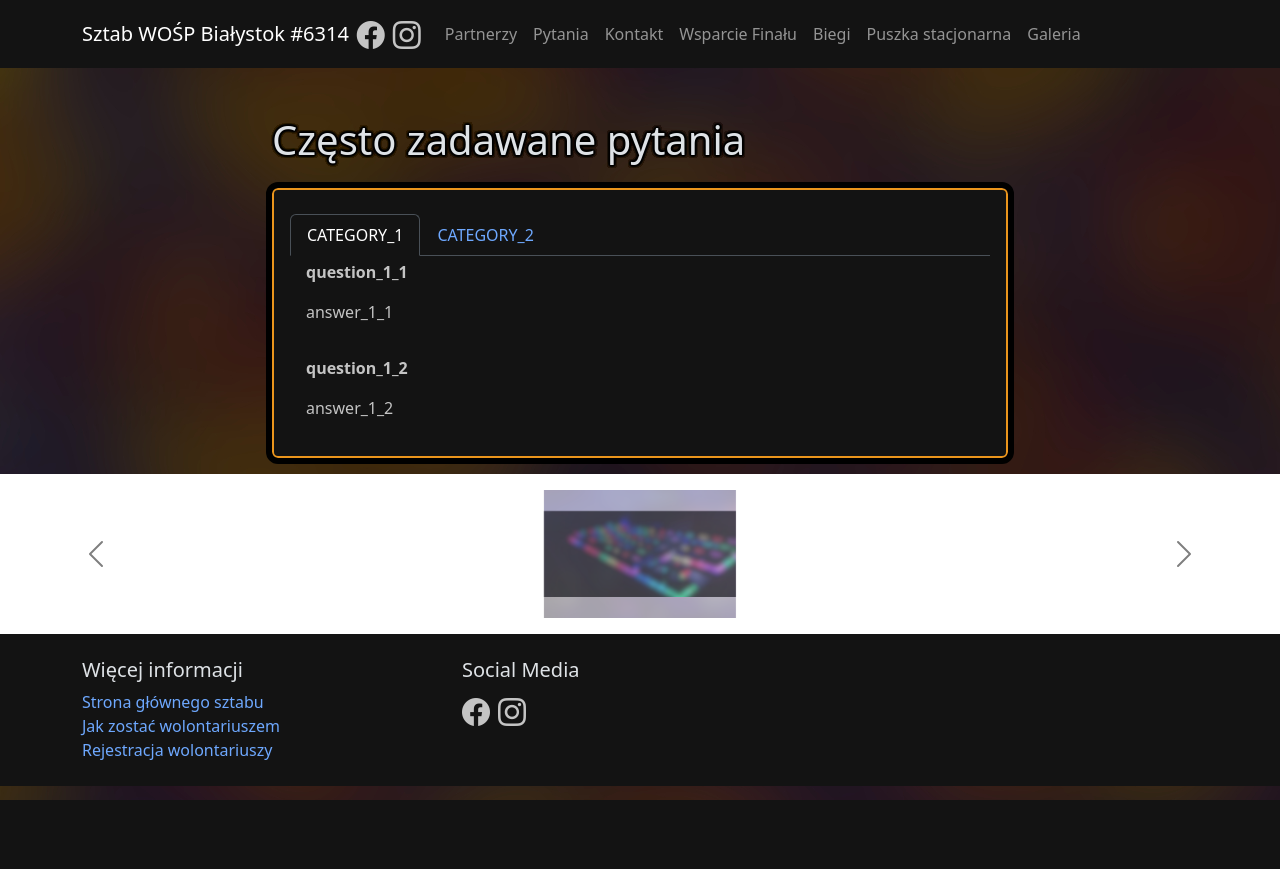
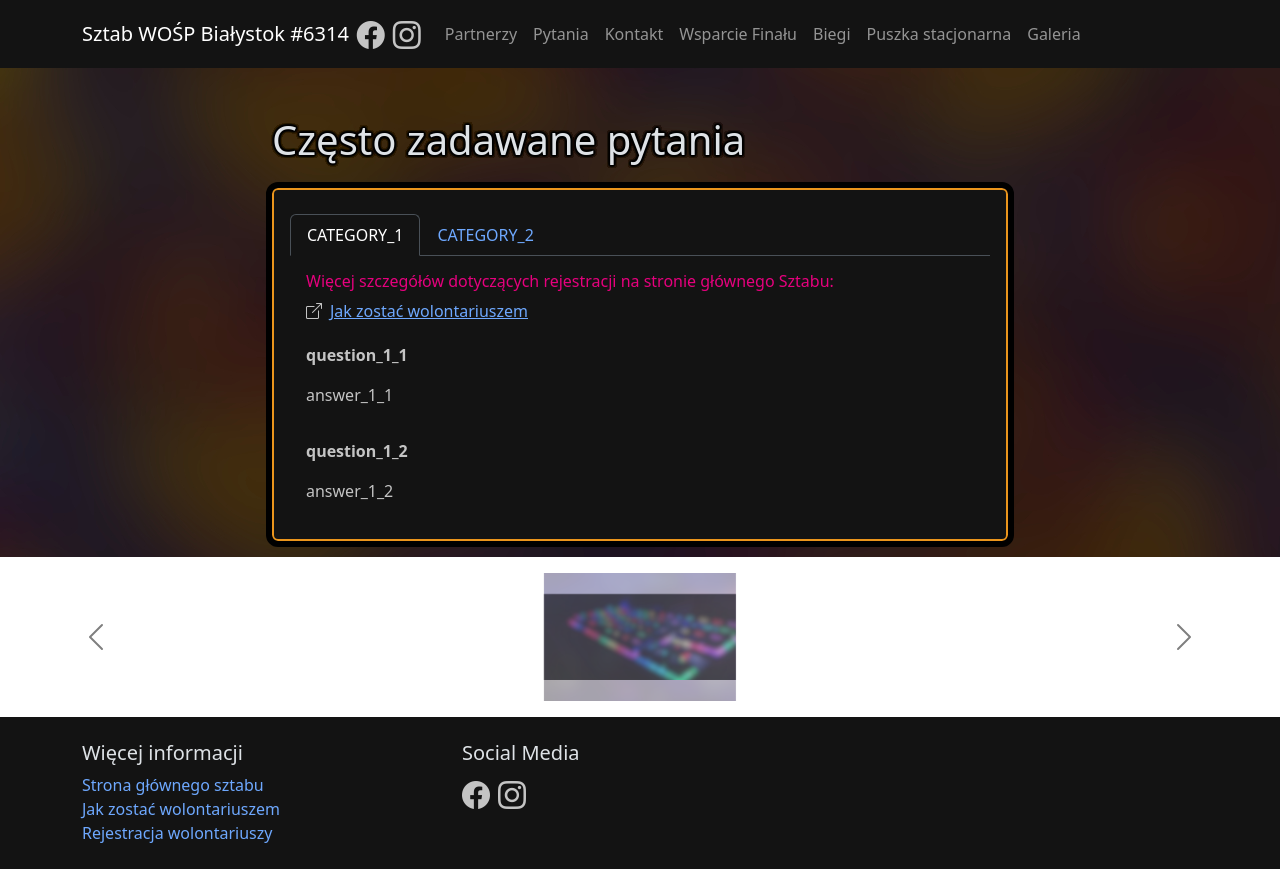
Before and after one commit to Sztab-WOSP-Bialystok/wosp-staff, a Next.js app: page /faq in a window 1280 px wide. Before the commit the page ends 800 px from the top, so only its background shows below. Built offline with nearby package versions, Linux system fonts and the light colour scheme.

Commit message:
Closes #27

```diff
--- a/app/consts/faq-category-keys.const.tsx
+++ b/app/consts/faq-category-keys.const.tsx
@@ -1,3 +1,3 @@
 export const FAQ_CATEGORY_KEYS = {
-    VOLOUNTEER: 'volounteer',
+    VOLOUNTEER: 'for_volounteer',
 }
--- a/app/faq/components/faqTabs.tsx
+++ b/app/faq/components/faqTabs.tsx
@@ -7,12 +7,12 @@ import VolounteerTabHeader from "./volounteerTabHeader";
 import { FAQ_CATEGORY_KEYS } from "../../consts/faq-category-keys.const";
 
 export const faqTabs: TabElement[] = questions.map(
-  ({ name, questions }: QuestionGroup): TabElement => ({
+  ({ key, name, questions }: QuestionGroup): TabElement => ({
     name,
     id: name,
     content: (
       <>
-        {name === FAQ_CATEGORY_KEYS.VOLOUNTEER ? (
+        {key === FAQ_CATEGORY_KEYS.VOLOUNTEER ? (
           <VolounteerTabHeader></VolounteerTabHeader>
         ) : (
           <></>
--- a/app/faq/components/types.ts
+++ b/app/faq/components/types.ts
@@ -4,6 +4,7 @@ export type Question = {
 }
 
 export type QuestionGroup = {
+    key: string,
     name: string
     questions: Question[]
 }
--- a/app/faq/components/volounteerTabHeader.tsx
+++ b/app/faq/components/volounteerTabHeader.tsx
@@ -1,6 +1,7 @@
 import Link from "next/link";
+import { Card, Nav } from "react-bootstrap";
 import externalSources from "../../../public/info/external-sources.json";
-import { Nav } from "react-bootstrap";
+import { FAQ_CATEGORY_KEYS } from "../../consts/faq-category-keys.const";
 
 export type ExteralSource = {
   key: string;
@@ -12,22 +13,19 @@ export default function VolounteerTabHeader() {
   return (
     <div>
       {(externalSources as ExteralSource[])
-        .filter((source) => source.key === "for_volounteer")
+        .filter((source) => source.key === FAQ_CATEGORY_KEYS.VOLOUNTEER)
         .map((source) => (
-          <div className="my-3 mx-0 mx-sm-3">
+          <div className="my-3 mx-0 mx-sm-3" key={source.key}>
             <h6 className="theme-pink">
               Więcej szczegółów dotyczących rejestracji na stronie głównego
               Sztabu:
             </h6>
-            <Nav.Link
-              as={Link}
+            <Card.Link
               href={source.url}
-              data-bs-toggle="collapse"
-              className="d-flex align-items-center text-wrap link-primary text-decoration-underline"
             >
               <i className="me-2 bi bi-box-arrow-up-right"></i>
               {source.title}
-            </Nav.Link>
+            </Card.Link>
           </div>
         ))}
     </div>
--- a/public/info/faq-data.json
+++ b/public/info/faq-data.json
@@ -1,6 +1,6 @@
 [
     {
-        "key": "volounteer",
+        "key": "for_volounteer",
         "name": "CATEGORY_1",
         "questions": [
             {
```
